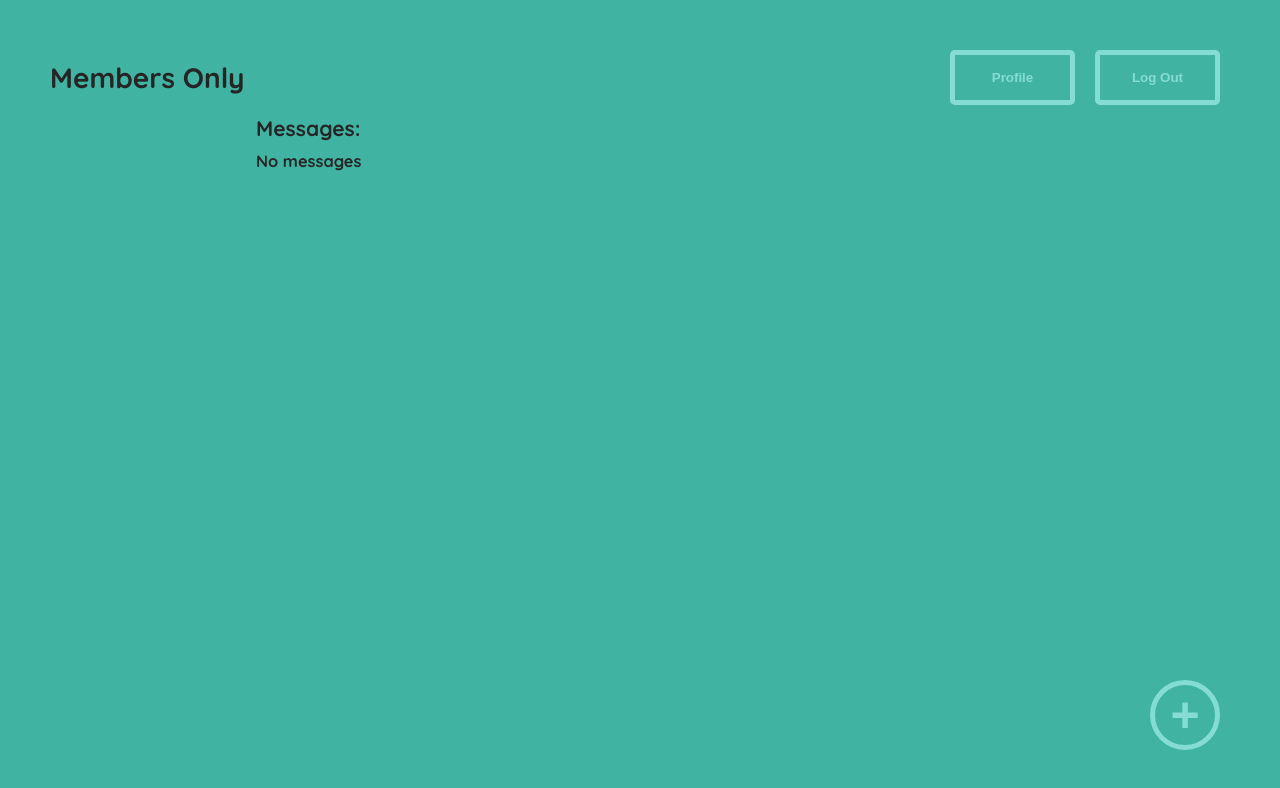
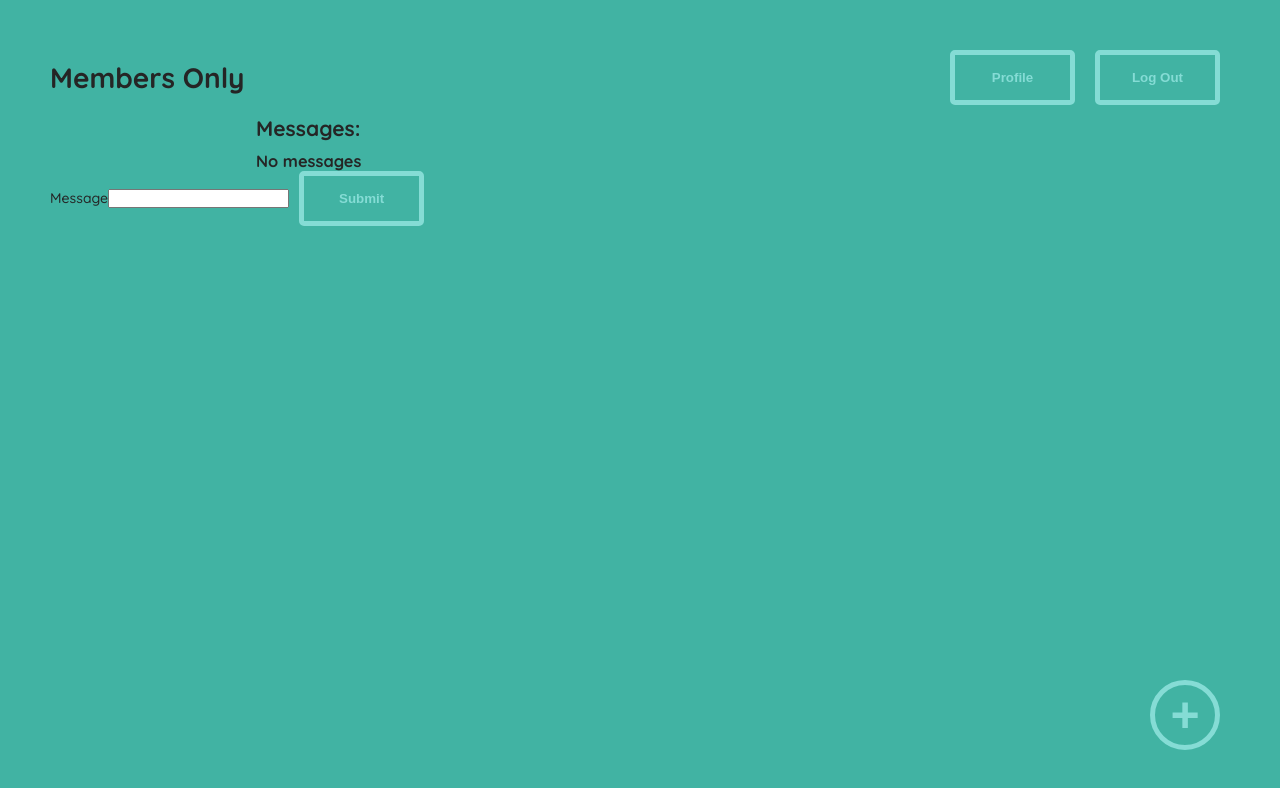
Before and after one commit to JoshGrainge/members-only, a React (Create React App) app in the folder client/: page / in a window 1280 px wide. Shown: the top 788 px of the page. Built offline with nearby package versions, Linux system fonts and the light colour scheme.

Commit message:
Added active class to modal

```diff
--- a/client/src/App.js
+++ b/client/src/App.js
@@ -82,15 +82,14 @@ function App() {
       {(user || true) && <button className={'add-message-button' + (modalActive ? ' tilted' : '')} onClick={()=> setModalActive(prev=>!prev)}>+</button>}
 
       {/* Modal */}
-      {modalActive &&
-      <div className='modal'>
-        <form action={`${API_BASE}/message/new`} method='POST' onSubmit={AddMessage}>
+      <div className={'modal' + (modalActive ? ' active' : '')}>
+        <form className='modal-form' action={`${API_BASE}/message/new`} method='POST' onSubmit={AddMessage}>
           <input hidden={true} id='user' name='user' value={user} readOnly={true}/>
           <label htmlFor='message'>Message</label>
           <input id='message' name='message' value={message} onChange={(e)=>setMessage(e.target.value)}/>
           <button>Submit</button>
         </form>
-      </div>}
+      </div>
     </div>
   );
 }
```
